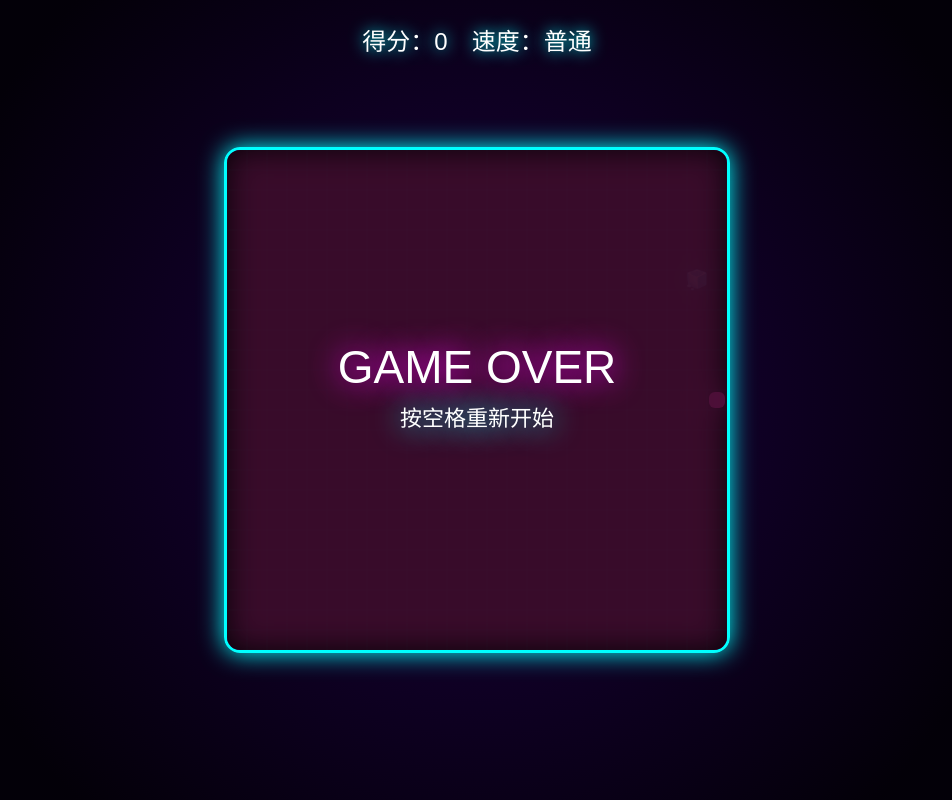
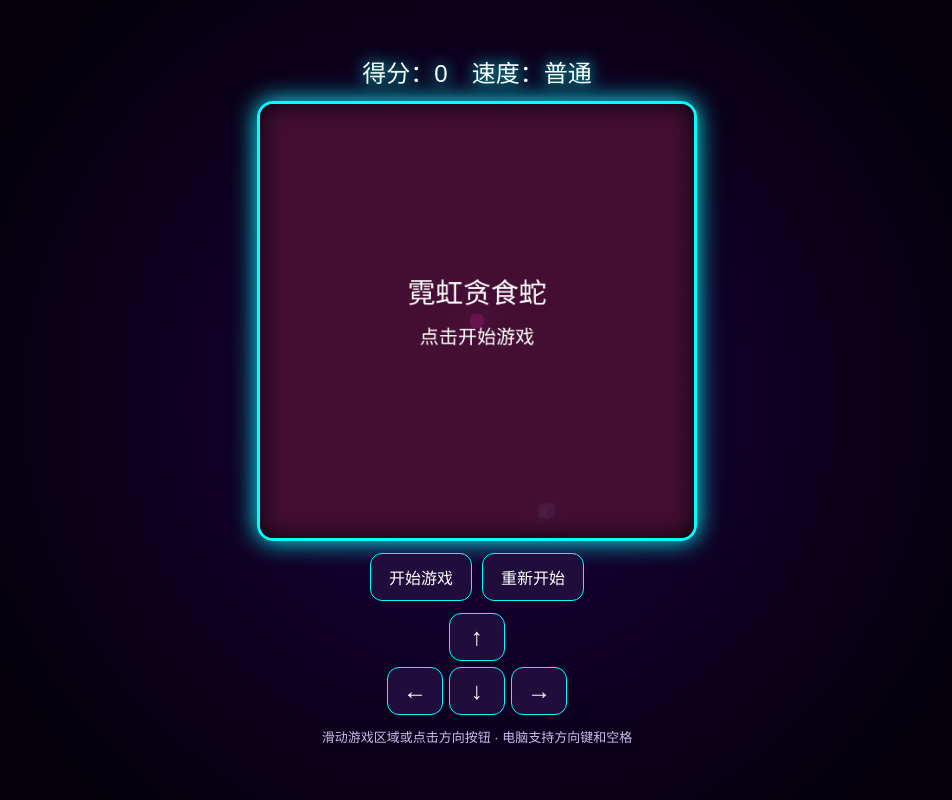
Before and after one commit to 188821286/neon-snake, a plain HTML site: page index.html in a window 1280 px wide. Shown: the whole page, without its empty margins (163-1115 px from the left). Drawn offline with Linux system fonts and the light colour scheme.

Commit message:
支持手机触控、响应式布局和开始暂停操作

```diff
--- a/index.html
+++ b/index.html
@@ -2,37 +2,59 @@
 <html lang="zh-CN">
 <head>
 <meta charset="UTF-8">
+<meta name="viewport" content="width=device-width, initial-scale=1, viewport-fit=cover">
 <title>霓虹多食物贪食蛇</title>
 <style>
+*{box-sizing:border-box}
+html{background:#030008}
 body{
   margin:0;
-  height:100vh;
+  min-height:100svh;
+  padding:16px 12px max(16px,env(safe-area-inset-bottom));
   background:radial-gradient(circle,#1b0040,#030008 75%);
   display:flex;
   justify-content:center;
   align-items:center;
-  overflow:hidden;
+  flex-direction:column;
+  gap:12px;
   font-family:Arial,"Microsoft YaHei";
   color:white;
 }
 #info{
-  position:absolute;
-  top:22px;
-  font-size:24px;
+  font-size:clamp(16px,4.5vw,24px);
   text-shadow:0 0 15px #00ffff;
 }
 canvas{
+  width:min(500px, calc(100vw - 28px), 55svh);
+  height:auto;
+  aspect-ratio:1;
+  touch-action:none;
   background:rgba(0,0,0,.35);
   border:3px solid #00ffff;
   border-radius:16px;
   box-shadow:0 0 25px #00ffff,inset 0 0 30px #ff00ff;
 }
+button{font:inherit;color:white;background:#210d3b;border:1px solid #00ffff;border-radius:12px;min-height:48px;padding:10px 18px;touch-action:manipulation;cursor:pointer}
+button:active{background:#58318a}
+.actions{display:flex;gap:10px}
+.pad{display:grid;grid-template-columns:repeat(3,56px);gap:6px}
+.pad button{padding:0;font-size:24px;min-height:48px}
+.up{grid-column:2}.left{grid-column:1}.down{grid-column:2}.right{grid-column:3}
+.hint{margin:0;font-size:13px;color:#cfbbeb;text-align:center}
 </style>
 </head>
 <body>
 
 <div id="info">得分：<span id="score">0</span>　速度：<span id="speed">普通</span></div>
 <canvas id="game" width="500" height="500"></canvas>
+<div class="actions"><button id="start">开始游戏</button><button id="restart">重新开始</button></div>
+<div class="pad" aria-label="方向控制">
+<button class="up" data-dir="up" aria-label="向上">↑</button>
+<button class="left" data-dir="left" aria-label="向左">←</button>
+<button class="down" data-dir="down" aria-label="向下">↓</button>
+<button class="right" data-dir="right" aria-label="向右">→</button>
+</div>
+<p class="hint">滑动游戏区域或点击方向按钮 · 电脑支持方向键和空格</p>
 
 <script>
 const canvas = document.getElementById("game");
@@ -47,6 +69,8 @@ let snake, food, dx, dy, score, gameOver;
 let speed = 120;
 let lastMove = 0;
 let particles = [];
+let started = false, paused = false, turnQueued = false;
+const startButton = document.getElementById('start');
 
 const foods = [
   {emoji:"🍎", type:"normal", score:1,  text:"普通", color:"#ff1744"},
@@ -64,6 +88,9 @@ function reset(){
   speed = 120;
   gameOver = false;
   particles = [];
+  lastMove = performance.now();
+  turnQueued = false;
+  paused = false;
   scoreEl.textContent = score;
   speedEl.textContent = "普通";
 }
@@ -74,9 +101,13 @@ function rand(n){
 
 function createFood(){
   const item = foods[rand(foods.length)];
+  const free = [];
+  for(let y=0;y<count;y++) for(let x=0;x<count;x++){
+    if(!snake.some(p=>p.x===x && p.y===y)) free.push({x,y});
+  }
+  if(!free.length) return null;
   return {
-    x: rand(count),
-    y: rand(count),
+    ...free[rand(free.length)],
     ...item
   };
 }
@@ -123,6 +154,7 @@ function drawSnake(){
 }
 
 function drawFood(){
+  if(!food) return;
   const pulse = Math.sin(Date.now()/150)*3 + 16;
 
   ctx.font = `${pulse}px Arial`;
@@ -154,6 +186,7 @@ function drawParticles(){
 }
 
 function moveSnake(){
+  turnQueued = false;
   const head = {
     x: snake[0].x + dx,
     y: snake[0].y + dy
@@ -164,7 +197,8 @@ function moveSnake(){
     return;
   }
 
-  for(const p of snake){
+  const eating = food && head.x === food.x && head.y === food.y;
+  for(const p of eating ? snake : snake.slice(0,-1)){
     if(p.x === head.x && p.y === head.y){
       gameOver = true;
       return;
@@ -197,6 +231,7 @@ function moveSnake(){
     scoreEl.textContent = score;
     addParticles(food.x, food.y, food.color);
     food = createFood();
+    if(!food) gameOver = true;
   }else{
     snake.pop();
   }
@@ -211,11 +246,11 @@ function drawGameOver(){
   ctx.shadowBlur = 30;
   ctx.shadowColor = "#ff00ff";
   ctx.font = "46px Arial";
-  ctx.fillText("GAME OVER",250,220);
+  ctx.fillText(food ? "GAME OVER" : "YOU WIN!",250,220);
 
   ctx.font = "22px Arial";
   ctx.shadowColor = "#00ffff";
-  ctx.fillText("按空格重新开始",250,270);
+  ctx.fillText("点击重新开始 / 按空格",250,270);
 }
 
 function loop(time){
@@ -228,28 +263,52 @@ function loop(time){
   drawParticles();
   drawSnake();
 
-  if(!gameOver && time - lastMove > speed){
+  if(started && !paused && !gameOver && time - lastMove > speed){
     moveSnake();
     lastMove = time;
   }
 
   if(gameOver){
     drawGameOver();
+    startButton.textContent = '再玩一次';
+  }else if(!started || paused){
+    ctx.fillStyle='rgba(0,0,0,.6)';ctx.fillRect(0,0,500,500);
+    ctx.shadowBlur=0;ctx.fillStyle='white';ctx.textAlign='center';ctx.font='32px Arial';
+    ctx.fillText(paused ? '已暂停' : '霓虹贪食蛇',250,220);
+    ctx.font='22px Arial';ctx.fillText(paused ? '点击继续游戏' : '点击开始游戏',250,270);
   }
 
   requestAnimationFrame(loop);
 }
 
-document.addEventListener("keydown",e=>{
-  if(gameOver && e.code === "Space"){
-    reset();
-    return;
-  }
-
-  if(e.key === "ArrowUp" && dy !== 1){ dx=0; dy=-1; }
-  if(e.key === "ArrowDown" && dy !== -1){ dx=0; dy=1; }
-  if(e.key === "ArrowLeft" && dx !== 1){ dx=-1; dy=0; }
-  if(e.key === "ArrowRight" && dx !== -1){ dx=1; dy=0; }
+function turn(direction){
+  if(!started || paused || gameOver || turnQueued) return;
+  const [x,y] = {up:[0,-1],down:[0,1],left:[-1,0],right:[1,0]}[direction];
+  if((x===-dx && y===-dy) || (x===dx && y===dy)) return;
+  dx=x;dy=y;turnQueued=true;
+}
+function toggle(){
+  if(!started || gameOver){reset();started=true;}else paused=!paused;
+  lastMove=performance.now();startButton.textContent=paused ? '继续游戏' : '暂停';
+}
+startButton.addEventListener('click',toggle);
+document.getElementById('restart').addEventListener('click',()=>{reset();started=true;startButton.textContent='暂停';});
+document.querySelectorAll('[data-dir]').forEach(button=>button.addEventListener('pointerdown',e=>{e.preventDefault();turn(button.dataset.dir);}));
+let gesture=null;
+canvas.addEventListener('pointerdown',e=>{if(!e.isPrimary)return;gesture={x:e.clientX,y:e.clientY,id:e.pointerId};canvas.setPointerCapture(e.pointerId);});
+canvas.addEventListener('pointermove',e=>{
+  if(!gesture || gesture.id!==e.pointerId)return;
+  const x=e.clientX-gesture.x,y=e.clientY-gesture.y;
+  if(Math.max(Math.abs(x),Math.abs(y))<15)return;
+  turn(Math.abs(x)>Math.abs(y) ? (x>0?'right':'left') : (y>0?'down':'up'));
+  gesture.x=e.clientX;gesture.y=e.clientY;
+});
+['pointerup','pointercancel','lostpointercapture'].forEach(type=>canvas.addEventListener(type,()=>{gesture=null;}));
+document.addEventListener('visibilitychange',()=>{if(document.hidden && started && !gameOver){paused=true;startButton.textContent='继续游戏';}});
+document.addEventListener('keydown',e=>{
+  const directions={ArrowUp:'up',ArrowDown:'down',ArrowLeft:'left',ArrowRight:'right'};
+  if(directions[e.key]){e.preventDefault();turn(directions[e.key]);}
+  if(e.code==='Space' && e.target.tagName!=='BUTTON'){e.preventDefault();if(!e.repeat)toggle();}
 });
 
 reset();
```
